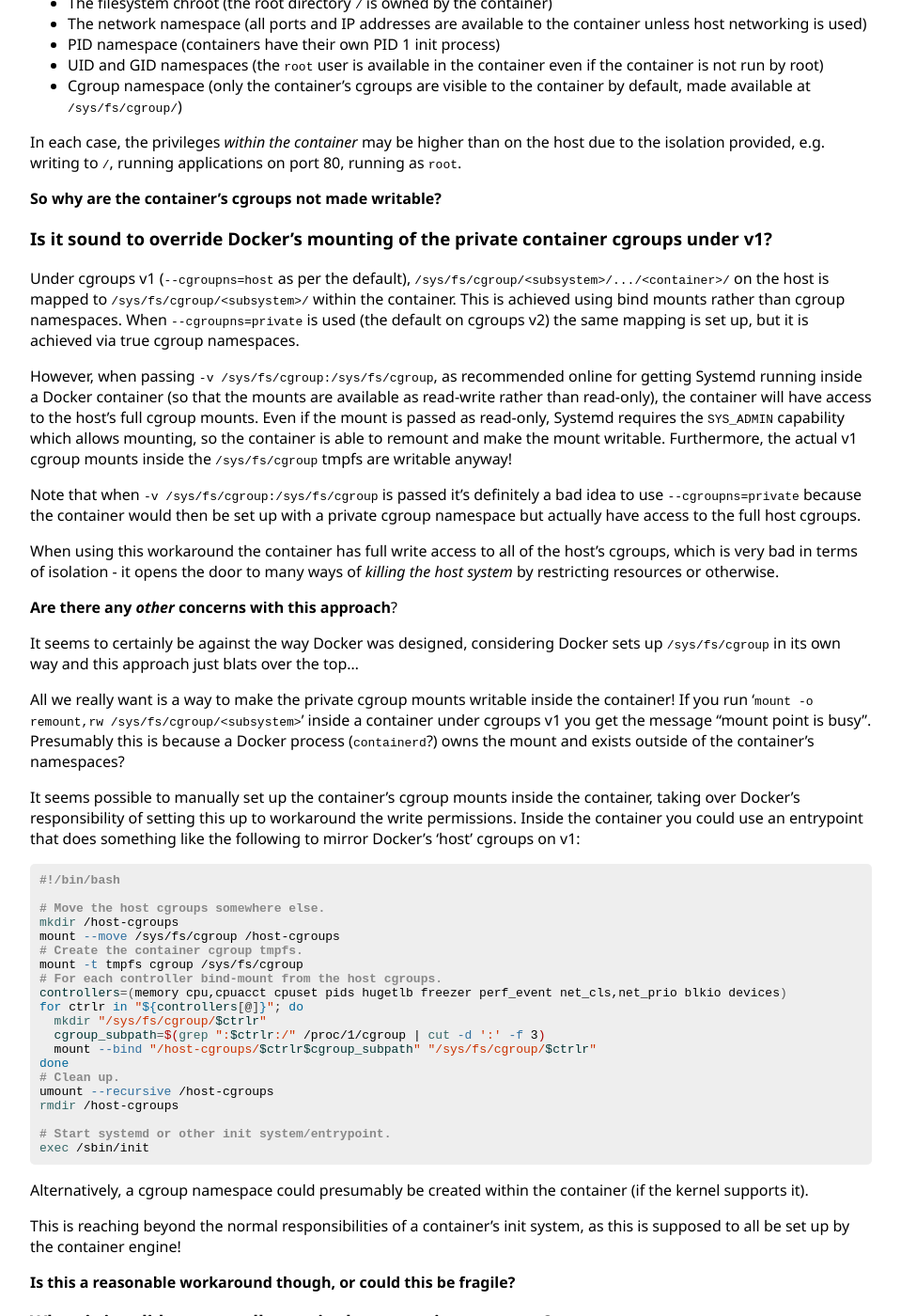
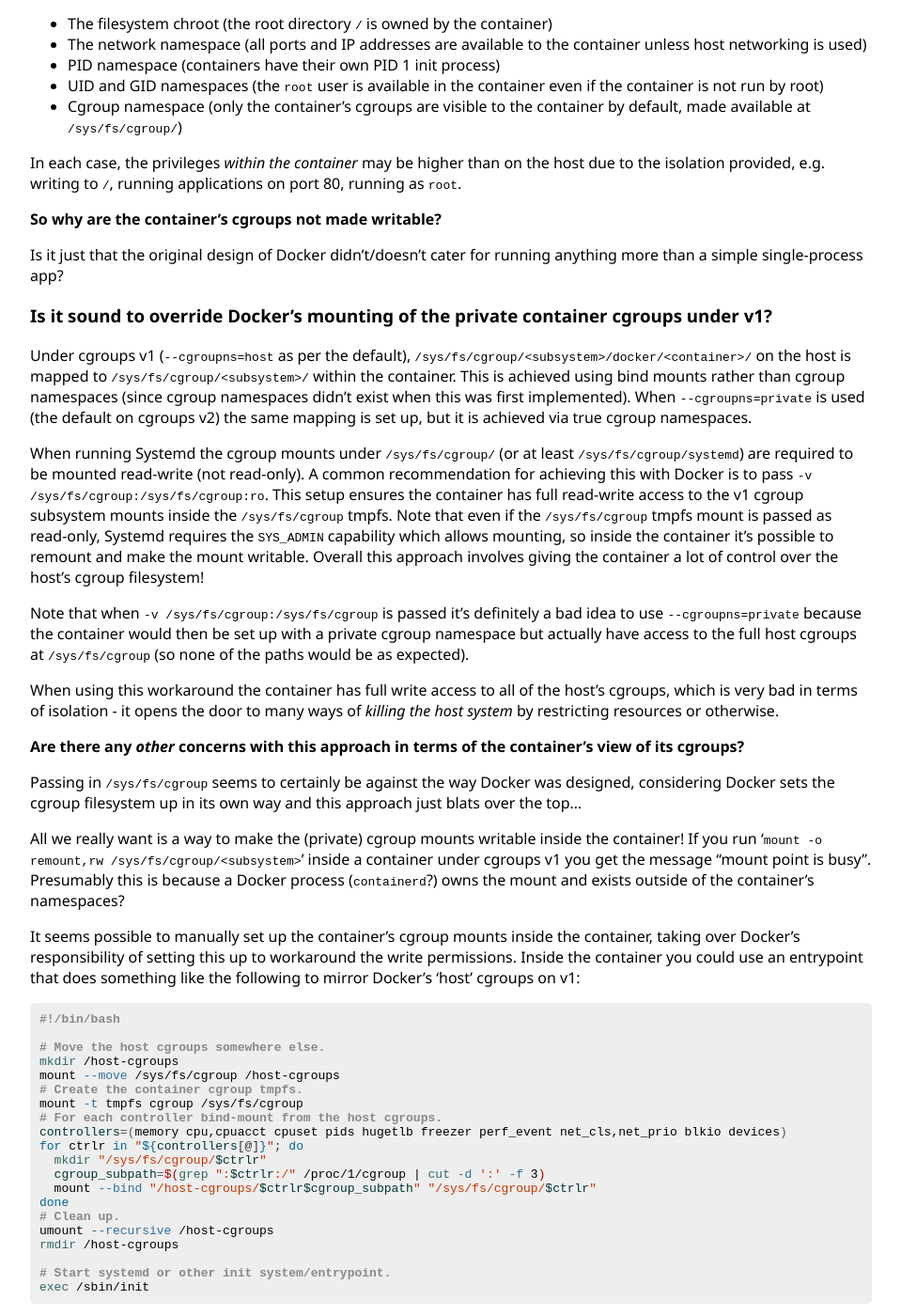
Before and after one commit to LewisGaul/LewisGaul.github.io, a Jekyll site: the page built from _posts/rough/2022-05-13-cgroups-questions.md, in a window 1280 px wide and 1400 px high, scrolled down 734 px. Shown: the whole window at 94% size, without its empty margins (160-1119 px from the left). Built offline with Jekyll 4.4.1, drawn with Linux system fonts in a browser that asks for light colours; some of the changed text lies outside the part shown.

Commit message:
Update cgroup questions post

````diff
--- a/_posts/rough/2022-05-13-cgroups-questions.md
+++ b/_posts/rough/2022-05-13-cgroups-questions.md
@@ -29,26 +29,30 @@
 
 **So why are the container's cgroups not made writable?**
 
+Is it just that the original design of Docker didn't/doesn't cater for running anything more than a simple single-process app?
+
 
 ### Is it sound to override Docker's mounting of the private container cgroups under v1?
 
-Under cgroups v1 (`--cgroupns=host` as per the default), `/sys/fs/cgroup/<subsystem>/.../<container>/` on the host is mapped to `/sys/fs/cgroup/<subsystem>/` within the container.
-This is achieved using bind mounts rather than cgroup namespaces.
+Under cgroups v1 (`--cgroupns=host` as per the default), `/sys/fs/cgroup/<subsystem>/docker/<container>/` on the host is mapped to `/sys/fs/cgroup/<subsystem>/` within the container.
+This is achieved using bind mounts rather than cgroup namespaces (since cgroup namespaces didn't exist when this was first implemented).
 When `--cgroupns=private` is used (the default on cgroups v2) the same mapping is set up, but it is achieved via true cgroup namespaces.
 
-However, when passing `-v /sys/fs/cgroup:/sys/fs/cgroup`, as recommended online for getting Systemd running inside a Docker container (so that the mounts are available as read-write rather than read-only), the container will have access to the host's full cgroup mounts.
-Even if the mount is passed as read-only, Systemd requires the `SYS_ADMIN` capability which allows mounting, so the container is able to remount and make the mount writable.
-Furthermore, the actual v1 cgroup mounts inside the `/sys/fs/cgroup` tmpfs are writable anyway!
+When running Systemd the cgroup mounts under `/sys/fs/cgroup/` (or at least `/sys/fs/cgroup/systemd`) are required to be mounted read-write (not read-only).
+A common recommendation for achieving this with Docker is to pass  `-v /sys/fs/cgroup:/sys/fs/cgroup:ro`.
+This setup ensures the container has full read-write access to the v1 cgroup subsystem mounts inside the `/sys/fs/cgroup` tmpfs.
+Note that even if the `/sys/fs/cgroup` tmpfs mount is passed as read-only, Systemd requires the `SYS_ADMIN` capability which allows mounting, so inside the container it's possible to remount and make the mount writable.
+Overall this approach involves giving the container a lot of control over the host's cgroup filesystem!
 
-Note that when `-v /sys/fs/cgroup:/sys/fs/cgroup` is passed it's definitely a bad idea to use `--cgroupns=private` because the container would then be set up with a private cgroup namespace but actually have access to the full host cgroups.
+Note that when `-v /sys/fs/cgroup:/sys/fs/cgroup` is passed it's definitely a bad idea to use `--cgroupns=private` because the container would then be set up with a private cgroup namespace but actually have access to the full host cgroups at `/sys/fs/cgroup` (so none of the paths would be as expected).
 
 When using this workaround the container has full write access to all of the host's cgroups, which is very bad in terms of isolation - it opens the door to many ways of *killing the host system* by restricting resources or otherwise.
 
-**Are there any *other* concerns with this approach**?
+**Are there any *other* concerns with this approach in terms of the container's view of its cgroups?**
 
-It seems to certainly be against the way Docker was designed, considering Docker sets up `/sys/fs/cgroup` in its own way and this approach just blats over the top...
+Passing in `/sys/fs/cgroup` seems to certainly be against the way Docker was designed, considering Docker sets the cgroup filesystem up in its own way and this approach just blats over the top...
 
-All we really want is a way to make the private cgroup mounts writable inside the container!
+All we really want is a way to make the (private) cgroup mounts writable inside the container!
 If you run '`mount -o remount,rw /sys/fs/cgroup/<subsystem>`' inside a container under cgroups v1 you get the message "mount point is busy".
 Presumably this is because a Docker process (`containerd`?) owns the mount and exists outside of the container's namespaces?
 
@@ -77,11 +81,19 @@
 exec /sbin/init
 ```
 
-Alternatively, a cgroup namespace could presumably be created within the container (if the kernel supports it).
+Alternatively, the cgroup mounts set up by Docker inside the container could simply be unmounted and replaced with 'normal' cgroup mounts (instead of the pseudo-namespaced bind mounts that Systemd [explicitly states](https://systemd.io/CGROUP_DELEGATION/) they believe is *not* a valid approach).
+Or perhaps it would even be possible to create a cgroup namespace from within the container (if the kernel supports it).
 
-This is reaching beyond the normal responsibilities of a container's init system, as this is supposed to all be set up by the container engine!
+However, this is getting beyond the normal responsibilities of a container's init system, as this is supposed to all be set up by the container engine!
 
-**Is this a reasonable workaround though, or could this be fragile?**
+**Is modifying/replacing the cgroup mounts set up by the container engine a reasonable workaround, or could this be fragile?**
+
+
+### What happens if you have two of the same cgroup mount?
+
+TODO
 
 
 ### When is it valid to manually manipulate container cgroups?
+
+TODO
````
